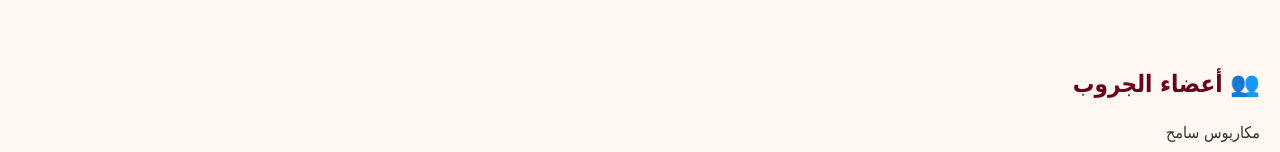
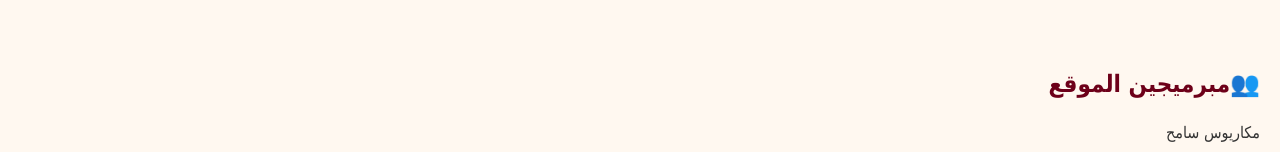
Before and after one commit to makarious1111/Onof-oniuht-, a plain HTML site: page index.html in a window 1280 px wide. Shown: the part 480-632 px from the top of the page. Drawn offline with Linux system fonts and the light colour scheme.

Commit message:
Update index.html

```diff
--- a/index.html
+++ b/index.html
@@ -69,7 +69,7 @@
     </section>
 
     <section>
-      <h2>👥 أعضاء الجروب</h2>
+      <h2>👥مبرميجين الموقع </h2>
       <ul>
         <li>مكاريوس سامح</li>
         <li>ماريا بيشوي</li>
```
